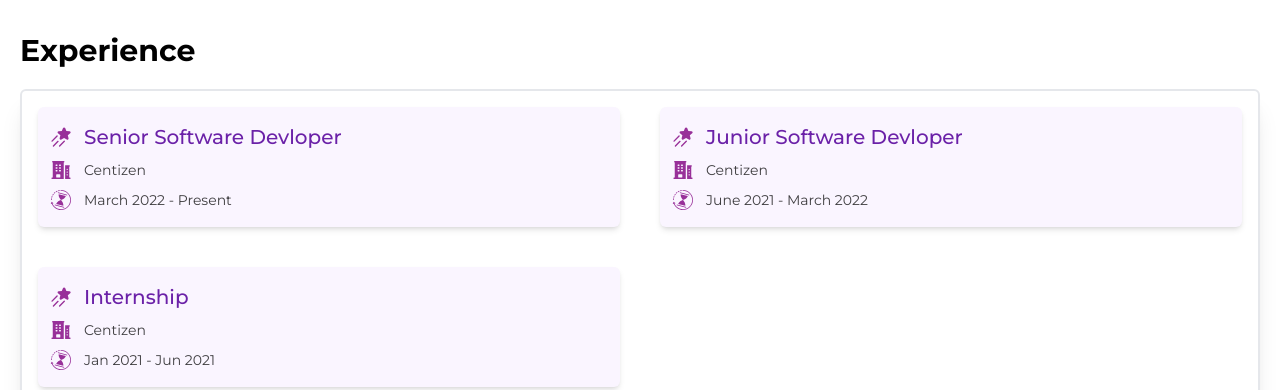
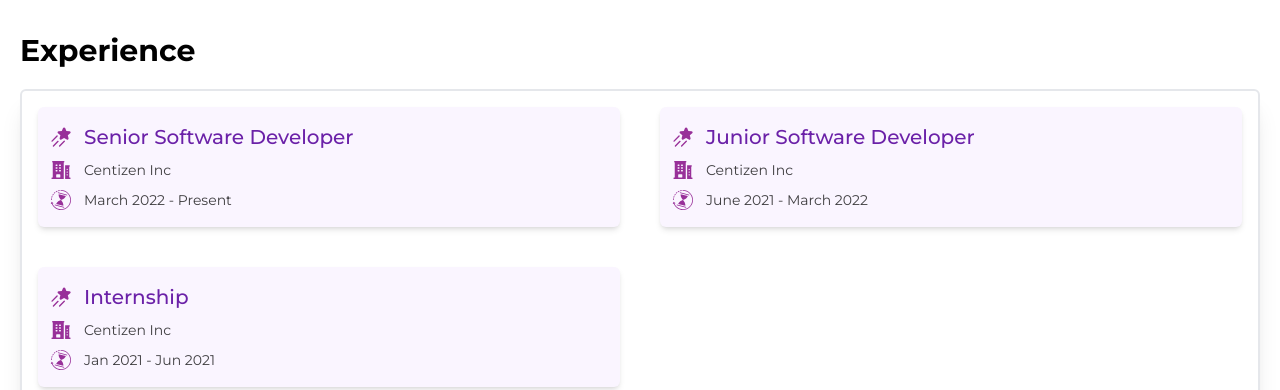
Before and after one commit to vishwakanth183/framer-motion, a Next.js app in the folder vkportfolio/: page / in a window 1280 px wide. Shown: the part 1540-1930 px from the top of the page. Built offline with nearby package versions, Linux system fonts and the light colour scheme.

Commit message:
home content changes

```diff
--- a/vkportfolio/src/shared/contents/homeContent.ts
+++ b/vkportfolio/src/shared/contents/homeContent.ts
@@ -7,20 +7,20 @@ export const contactInfo = {
 // Experience content
 export const experience = [
   {
-    role: "Senior Software Devloper",
-    location: "Centizen",
+    role: "Senior Software Developer",
+    location: "Centizen Inc",
     startDate: "March 2022",
     endDate: "Present",
   },
   {
-    role: "Junior Software Devloper",
-    location: "Centizen",
+    role: "Junior Software Developer",
+    location: "Centizen Inc",
     startDate: "June 2021",
     endDate: "March 2022",
   },
   {
     role: "Internship",
-    location: "Centizen",
+    location: "Centizen Inc",
     startDate: "Jan 2021",
     endDate: "Jun 2021",
   },
```
